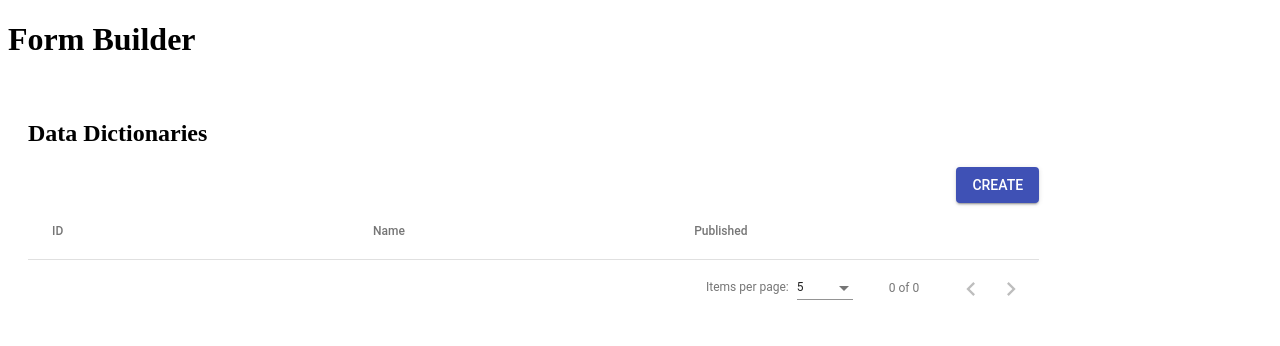
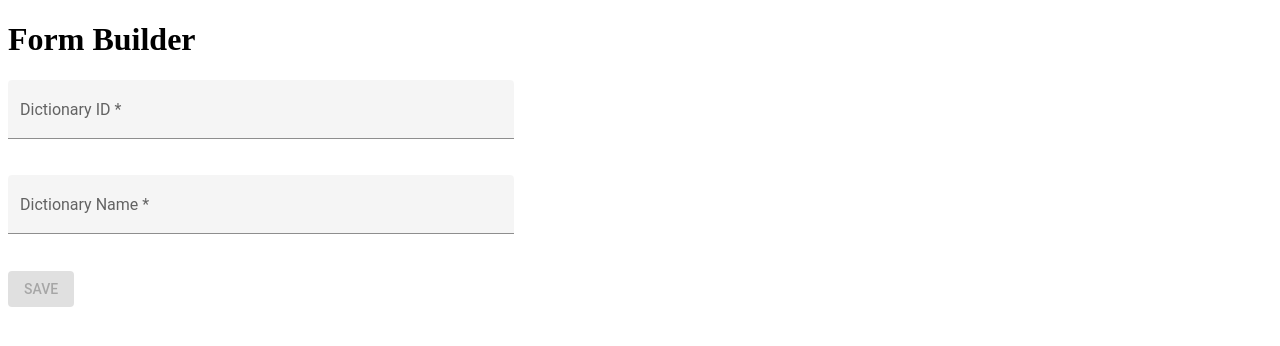
Before and after one commit to MichaelJilesPulse/DataEntryUI, an Angular app: page / in a window 1280 px wide. Shown: the top 346 px of the page. Built offline with nearby package versions, Linux system fonts and the light colour scheme; no server answers.

Commit message:
Added basic create dictionary form

```diff
--- a/src/app/data-dictionary-container/data-dictionary-container.component.ts
+++ b/src/app/data-dictionary-container/data-dictionary-container.component.ts
@@ -13,7 +13,7 @@ import {MatPaginator} from '@angular/material/paginator';
 export class DataDictionaryContainerComponent implements OnInit {
 
   public dictionaries: DataDictionary[];
-  editingDictionary = false;
+  editingDictionary = true;
 
   constructor(private dictService: DataDictionaryService) { }
 
--- a/src/app/data-dictionary-container/edit-data-dictionary/edit-data-dictionary.component.html
+++ b/src/app/data-dictionary-container/edit-data-dictionary/edit-data-dictionary.component.html
@@ -1 +1,13 @@
-<button mat-raised-button color="primary" (click)="save()">SAVE</button>
+<form [formGroup]="form" id="dictionary-form">
+  <mat-form-field appearance="fill">
+    <mat-label>Dictionary ID</mat-label>
+    <input matInput placeholder="Dictionary ID" [formControl]="id">
+    <mat-error *ngIf="id.errors">Required</mat-error>
+  </mat-form-field>
+  <mat-form-field appearance="fill">
+    <mat-label>Dictionary Name</mat-label>
+    <input matInput placeholder="Dictionary Name" [formControl]="name">
+    <mat-error *ngIf="name.errors">Required</mat-error>
+  </mat-form-field>
+</form>
+<button mat-raised-button [disabled]="!form.valid" color="primary" (click)="save()">SAVE</button>
--- a/src/app/data-dictionary-container/edit-data-dictionary/edit-data-dictionary.component.scss
+++ b/src/app/data-dictionary-container/edit-data-dictionary/edit-data-dictionary.component.scss
@@ -0,0 +1,8 @@
+#dictionary-form {
+  display: flex;
+  flex-direction: column;
+  width: 40%;
+  mat-form-field {
+    margin-bottom: 15px;
+  }
+}
--- a/src/app/data-dictionary-container/edit-data-dictionary/edit-data-dictionary.component.ts
+++ b/src/app/data-dictionary-container/edit-data-dictionary/edit-data-dictionary.component.ts
@@ -1,5 +1,6 @@
-import {Component, EventEmitter, OnInit, Output} from '@angular/core';
+import {Component, EventEmitter, Input, OnInit, Output} from '@angular/core';
 import {DataDictionary} from '../../models/data-dictionary/data-dictionary';
+import {FormBuilder, FormControl, Validators} from '@angular/forms';
 
 @Component({
   selector: 'app-edit-data-dictionary',
@@ -10,10 +11,25 @@ export class EditDataDictionaryComponent implements OnInit {
 
   @Output()
   onSave = new EventEmitter<DataDictionary>();
+  @Input()
+  dictionary: DataDictionary;
 
-  constructor() { }
+  id: FormControl = new FormControl('', Validators.required);
+  name: FormControl = new FormControl('', Validators.required);
+
+  form = this.fb.group({
+    id: this.id,
+    name: this.name,
+    variableRefs: this.fb.array([])
+  });
+
+  constructor(private fb: FormBuilder) { }
 
   ngOnInit(): void {
+    if (this.dictionary !== undefined) {
+      this.id.setValue(this.dictionary.id);
+      this.name.setValue(this.name);
+    }
   }
 
   save() {
```
Also changed, not shown: src/app/app.module.ts (+7 -2 lines).
